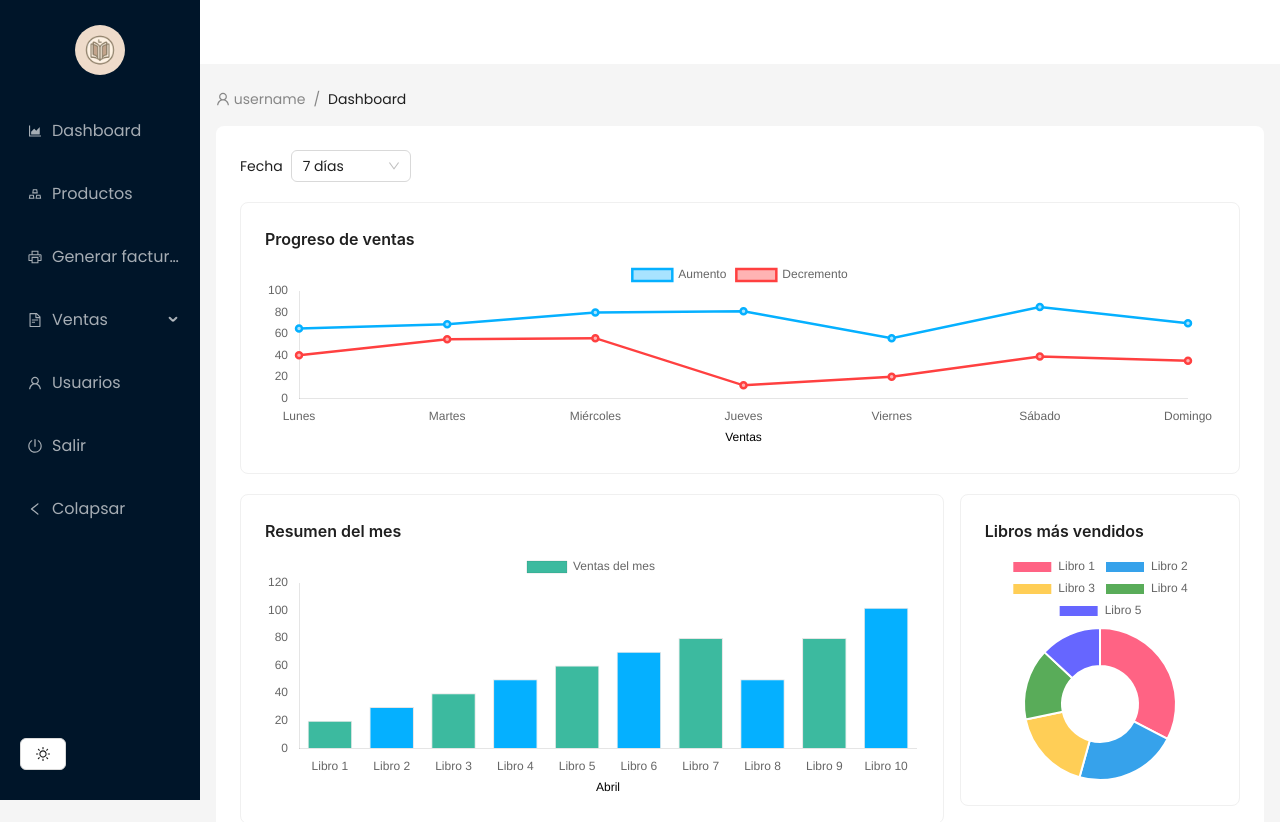
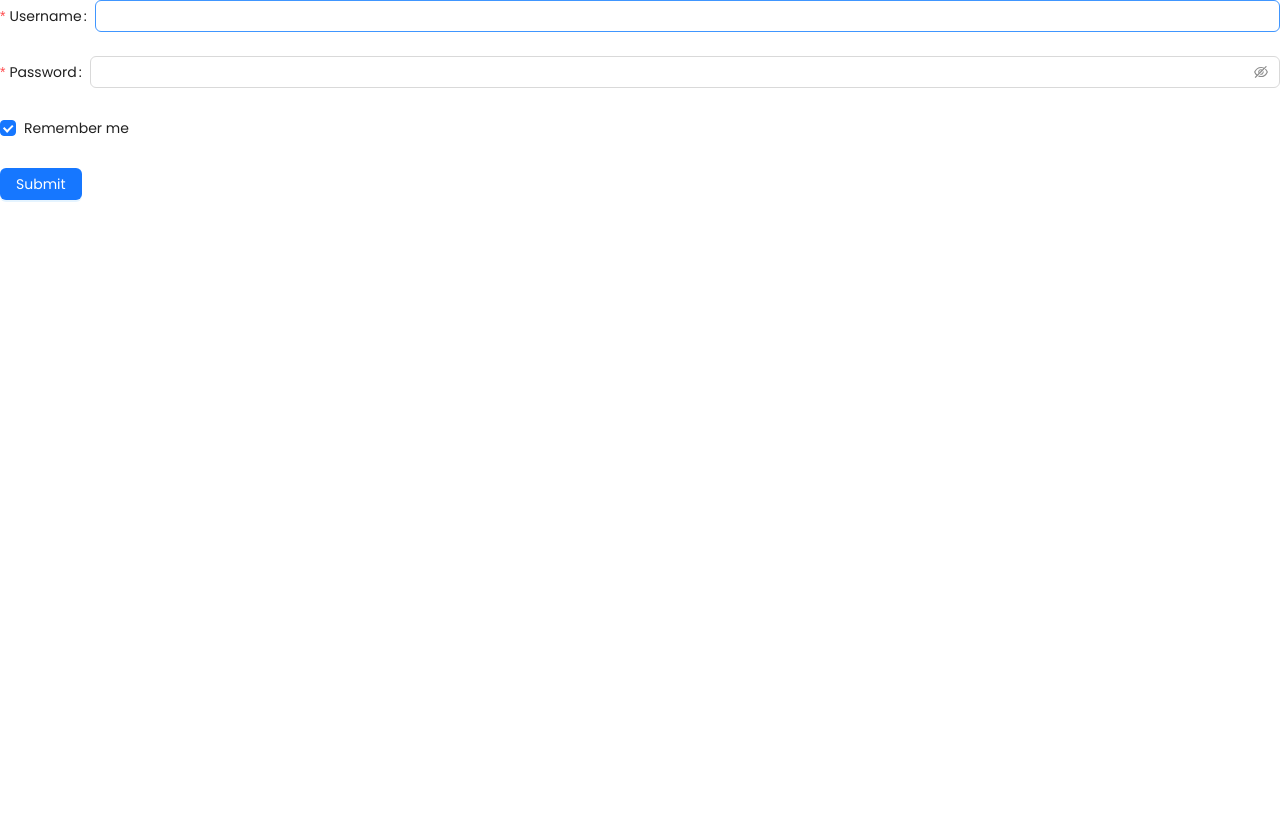
Before and after one commit to cruzito-x/library, a React (Create React App) app in the folder frontend/: page /dashboard in a window 1280 px wide. Shown: the top 822 px of the page. After the commit the page ends 800 px from the top, so only its background shows below. Built offline with nearby package versions, Linux system fonts and the light colour scheme.

Commit message:
Added: Login UI

```diff
--- a/frontend/src/App.js
+++ b/frontend/src/App.js
@@ -1,9 +1,10 @@
 import React from 'react';
 import Sidebar from './components/sidebar/Sidebar';
+import Login from './views/login/Login';
 
 const App = () => {
   return (
-    <Sidebar/>
+    <Login/>
   );
 };
 
--- /dev/null
+++ b/frontend/src/components/layoutHeader/LayoutHeader.jsx
@@ -0,0 +1,19 @@
+import React from 'react';
+import { Layout, Typography, theme } from 'antd';
+
+const LayoutHeader = () => {
+  const { Header } = Layout;
+  const { Title } = Typography;
+
+  const {
+    token : { colorBgContainer }
+  } = theme.useToken();
+
+  return (
+    <Header style={{ padding: 0, background : colorBgContainer, marginTop: "-10px" }}>
+      <Title level={4} style={{ marginLeft: "15px" }}> Bienvenido(a) de nuevo, username </Title>
+    </Header>
+  )
+}
+
+export default LayoutHeader;
--- a/frontend/src/components/menuList/MenuList.jsx
+++ b/frontend/src/components/menuList/MenuList.jsx
@@ -51,7 +51,7 @@ const MenuList = ({ darkTheme, collapsed, setCollapsed }) => {
         Salir
       </Menu.Item>
       <Menu.Item
-        key={"#"}
+        key={"/collapsed"}
         icon={collapsed ? <RightOutlined /> : <LeftOutlined />}
         onClick={() => setCollapsed(!collapsed)}
         className='toggle'
--- a/frontend/src/components/sidebar/Sidebar.jsx
+++ b/frontend/src/components/sidebar/Sidebar.jsx
@@ -2,11 +2,14 @@ import { React, useState } from 'react';
 import { BrowserRouter as Router, Route, Routes } from 'react-router-dom';
 import { Layout, theme } from 'antd';
 import Logo from '../logo/Logo';
+import LayoutHeader from '../layoutHeader/LayoutHeader';
 import MenuList from '../menuList/MenuList';
 import Dashboard from '../../views/dashboard/Dashboard';
 import Products from '../../views/products/Products';
+import Users from '../../views/users/Users';
 import ToggleThemeButton from '../toggleThemeButton/ToggleThemeButton';
 import './Sidebar.css';
+import Login from '../../views/login/Login';
 const { Sider, Header, Content, Footer } = Layout;
 
 const Sidebar = () => {
@@ -17,6 +20,11 @@ const Sidebar = () => {
   const {
     token : { colorBgContainer }
   } = theme.useToken();
+
+  const layoutStyle = {
+    marginLeft: collapsed ? 80 : 200,
+    transition: 'all .25s ease-in-out'
+  };
 
   return (
     <Router>
@@ -35,14 +43,14 @@ const Sidebar = () => {
           </Routes>
           <ToggleThemeButton darkTheme={ darkTheme } toggleTheme={toggleTheme}/>
         </Sider>
-        <Layout style={{ marginLeft: 200 }}>
-          <Header style={{ padding: 0, background : colorBgContainer }}>
-          </Header>
+        <Layout style={layoutStyle}>
+          <LayoutHeader />
           <Content style={{ margin: '24px 16px 0', overflow: 'initial' }}>
             <Routes>
               <Route exact path='/dashboard' element={<Dashboard />} />
               <Route path='/products' element={<Products />} />
-              <Route path='/*' element={<MenuList darkTheme={darkTheme} collapsed={collapsed} setCollapsed={setCollapsed} />} />
+              <Route path='/users' element={<Users />} />
+              <Route path='/collapsed' element={<MenuList darkTheme={darkTheme} collapsed={collapsed} setCollapsed={setCollapsed} />} />
             </Routes>
           </Content>
           <Footer style={{ textAlign: 'center' }}>
--- a/frontend/src/views/dashboard/Dashboard.jsx
+++ b/frontend/src/views/dashboard/Dashboard.jsx
@@ -14,8 +14,8 @@ const Dashboard = () => {
   } = theme.useToken();
 
   return (
-      <Content>
-        <Breadcrumb style={{ margin: "0 0 16px 0" }}>
+      <Content style={{ margin: "0 16px" }}>
+        <Breadcrumb style={{ margin: "16px 0" }}>
           <Breadcrumb.Item> <UserOutlined /> username </Breadcrumb.Item>
           <Breadcrumb.Item> Dashboard </Breadcrumb.Item>
         </Breadcrumb>
--- /dev/null
+++ b/frontend/src/views/login/Login.jsx
@@ -0,0 +1,60 @@
+import React, { useState } from 'react';
+import { Form, Input, Button, Checkbox } from 'antd';
+
+const Login = () => {
+  const [loading, setLoading] = useState(false);
+
+  const onFinish = (values) => {
+    console.log('Received values:', values);
+    setLoading(true);
+
+    // Aquí puedes enviar una solicitud HTTP para autenticar al usuario
+    // Por ejemplo, utilizando fetch o axios
+
+    // Simulación de una solicitud asíncrona (reemplázala con tu lógica real)
+    setTimeout(() => {
+      setLoading(false);
+    }, 2000);
+  };
+
+  const onFinishFailed = (errorInfo) => {
+    console.log('Failed:', errorInfo);
+  };
+
+  return (
+    <Form
+      name="basic"
+      initialValues={{ remember: true }}
+      onFinish={onFinish}
+      onFinishFailed={onFinishFailed}
+    >
+      <Form.Item
+        label="Username"
+        name="username"
+        rules={[{ required: true, message: 'Please input your username!' }]}
+      >
+        <Input />
+      </Form.Item>
+
+      <Form.Item
+        label="Password"
+        name="password"
+        rules={[{ required: true, message: 'Please input your password!' }]}
+      >
+        <Input.Password />
+      </Form.Item>
+
+      <Form.Item name="remember" valuePropName="checked">
+        <Checkbox>Remember me</Checkbox>
+      </Form.Item>
+
+      <Form.Item>
+        <Button type="primary" htmlType="submit" loading={loading}>
+          Submit
+        </Button>
+      </Form.Item>
+    </Form>
+  );
+};
+
+export default Login;
--- /dev/null
+++ b/frontend/src/views/users/Users.jsx
@@ -0,0 +1,9 @@
+import React from 'react'
+
+const Users = () => {
+  return (
+    <div>Users</div>
+  )
+}
+
+export default Users
```
Also changed, not shown: frontend/src/components/dashboardGraphs/DashboardGraphs.jsx (+138 -26 lines).
